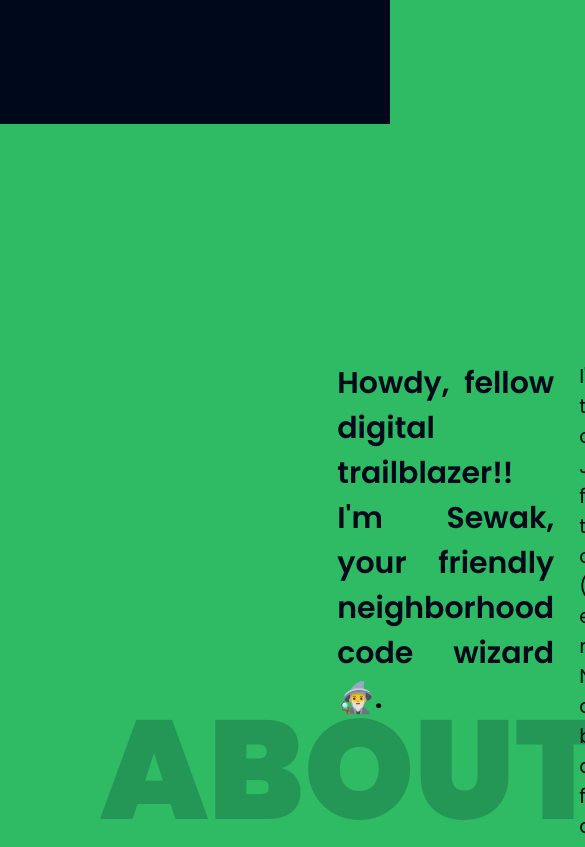
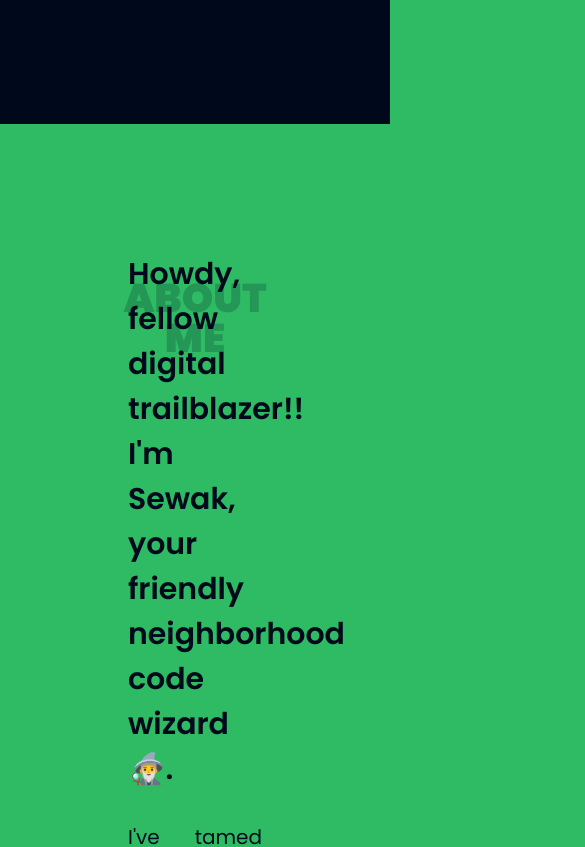
Before and after one commit to sewakgautam/sewakPortfolio, a React (Vite) app: page / in a window 390 px wide. Shown: the part 720-1567 px from the top of the page, 585 px wide, since content can reach past the window. Built offline with nearby package versions, Linux system fonts and the light colour scheme.

Commit message:
Fix Responsive Issue

```diff
--- a/package.json
+++ b/package.json
@@ -4,7 +4,7 @@
   "version": "0.0.0",
   "type": "module",
   "scripts": {
-    "dev": "vite",
+    "dev": "vite --host",
     "build": "tsc && vite build",
     "lint": "eslint . --ext ts,tsx --report-unused-disable-directives --max-warnings 0",
     "preview": "vite preview"
--- a/src/Pages/Home.tsx
+++ b/src/Pages/Home.tsx
@@ -5,7 +5,7 @@ function Home() {
     <>
       <div className="main">
         <div className="wrapper">
-          <img className='image' src={userImage} />
+          <img className="image" src={userImage} />
           <h1>
             Sewak Gautam<span className="dot">.</span>
           </h1>
@@ -31,11 +31,11 @@ function Home() {
           <h1 className="marqueH1">ABOUT ME </h1>
 
           <div className="details">
-            <p style={{ width: "500px" }} className="title">
+            <p className="title">
               Howdy, fellow digital trailblazer!! I'm Sewak, your friendly
               neighborhood code wizard 🧙‍♂️.
             </p>
-            <p style={{ textAlign: "justify" }}>
+            <p style={{ textAlign: "justify" }} className="description">
               I've tamed the wilds of JavaScript, frolicked in the fields of
               Pern (Postgres, electron, react, Nest.js), and made bugs disappear
               faster than a magician with a hat full of rabbits 🎩🐇. If you're
@@ -49,20 +49,20 @@ function Home() {
           </div>
         </div>
       </div>
-      <div className="projects">
+      {/* <div className="projects">
         <div className="my_projects">
           <h1>PROJECTS</h1>
           <div className="details">
             <div className="projectList">
 
             </div>
-            {/* <Marquee pauseOnHover>
+            <Marquee pauseOnHover>
               <h1 className="marqueH1">&lt;ABOUT ME/&gt; </h1>
               <h1 className="marqueH1">&lt;ABOUT ME/&gt; </h1>
-            </Marquee> */}
+            </Marquee>
           </div>
         </div>
-      </div>
+      </div> */}
     </>
   );
 }
--- a/src/index.css
+++ b/src/index.css
@@ -32,7 +32,7 @@
 
 .projects {
   background: #00091B;
-  height: 100vh;
+  height: 60em;
 }
 
 @keyframes fadeIn {
@@ -99,7 +99,6 @@ h1 {
   margin: 18px;
   font-family: 'Muli', sans-serif;
   font-weight: normal;
-
 }
 
 .icons {
@@ -133,10 +132,8 @@ h1 {
 }
 
 .about {
-  padding: 100px 0;
-  /* background-color: #161B22; */
   color: #00091B;
-  height: 70vh;
+  height: 55em;
 }
 
 /*9cb1df  */
@@ -169,27 +166,69 @@ h1 {
   position: relative;
   display: flex;
   flex-direction: row;
-  margin-left: 12vh;
-  padding: 15vh 25vh 10vh 25vh;
+  justify-content: center;
+  padding: 10.125em 16.875em;
 }
 
+@media (max-width: 800px) {
+  /* .details {
+    flex-direction: column;
+    padding: .5em .5em;
+    margin-left: 0px;
+    gap: 10px;
+  } */
 
-.my_info .title {
+  /* .marqueH1 {
+    top: 120%;
+    font-size: 100px;
+    margin: 40px 100px;
+  } */
+
+}
+
+@media (max-width:1200px) {
+  .details {
+    flex-direction: column;
+    padding: 8em 8em;
+    margin-left: 0px;
+    gap: 10px;
+  }
+
+  .marqueH1 {
+    top: 110%;
+    font-size: 40px;
+  }
+
+  .description {
+    font-size: 15px;
+  }
+
+  .title {
+    font-size: 15px;
+  }
+}
+
+.title {
+  flex: 40%;
   font-weight: 600;
   text-align: justify;
   font-size: 30px;
   color: #00091B;
+
 }
 
 
-.details p {
-  margin-left: 25px;
-  margin-top: 10px;
+.details {
+  gap: 30px;
+}
+
+
+.description {
+  flex: 60%;
   text-align: left;
   font-family: poppins;
   font-size: 20px;
   color: #00091B;
-  width: 70vh;
   text-align: left;
 }
 
```
